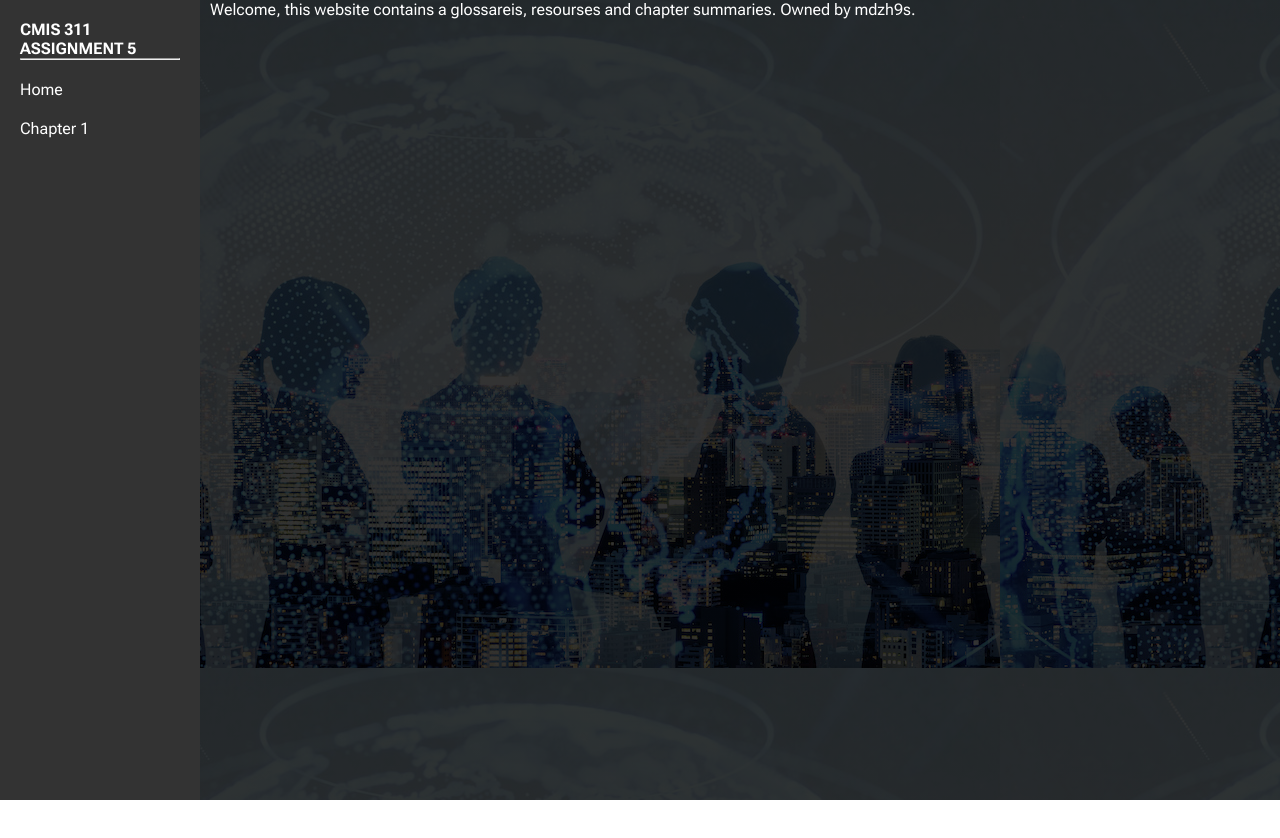
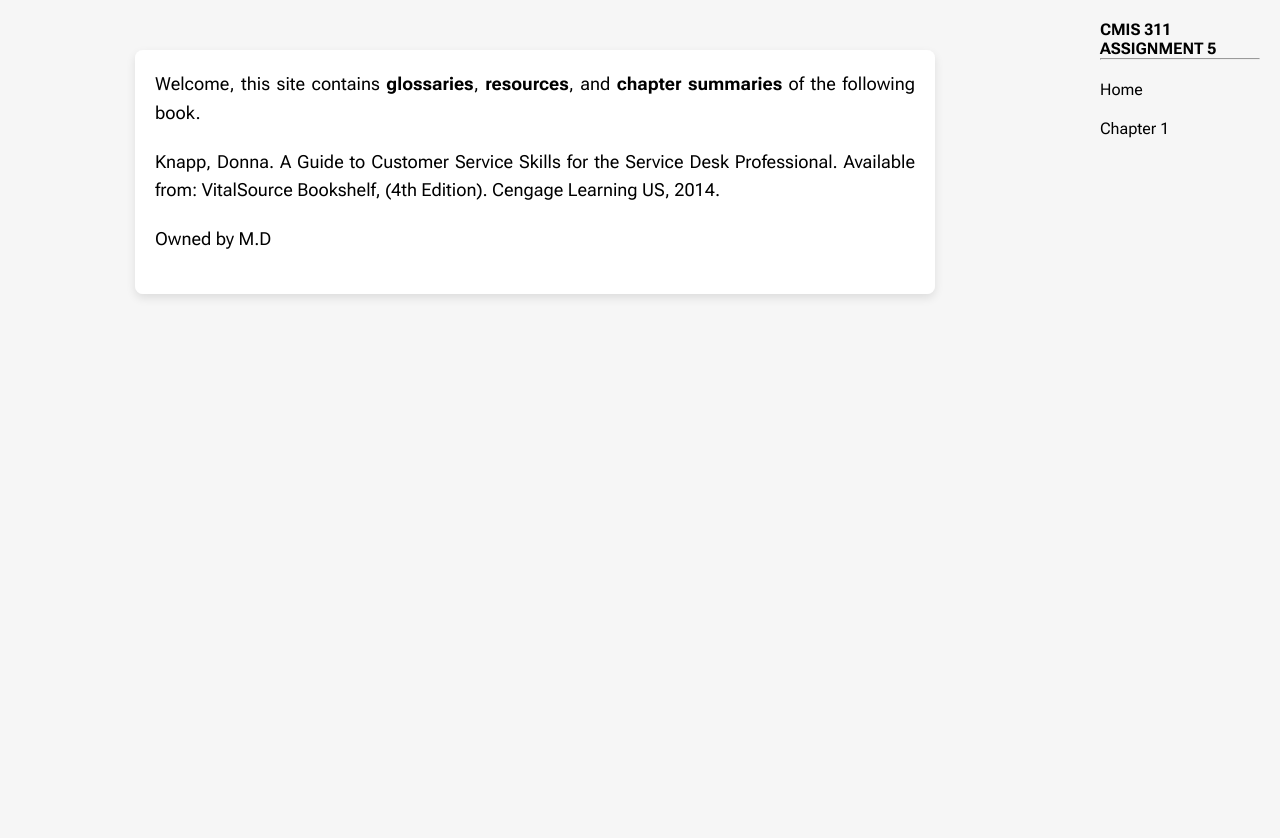
Before and after one commit to MDZh9s/CMIS311_5ASSIGNMENT, a plain HTML site: page index.html in a window 1280 px wide. Before the commit the page ends 800 px from the top, so only its background shows below. Drawn offline with Linux system fonts and the light colour scheme.

Commit message:
base style

```diff
--- a/index.html
+++ b/index.html
@@ -3,31 +3,71 @@
 <head>
    <link rel="preconnect" href="https://fonts.googleapis.com">
    <link rel="preconnect" href="https://fonts.gstatic.com" crossorigin>
-   <link href="https://fonts.googleapis.com/css2?family=Roboto+Flex:opsz,wght@8..144,100..1000&display=swap" rel="stylesheet">
+   <link href="https://fonts.googleapis.com/css2?family=Roboto+Flex:wght@300;400;700&display=swap" rel="stylesheet">
    <meta charset="UTF-8">
    <meta name="viewport" content="width=device-width, initial-scale=1.0">
-   <title>Static Vertical Nav</title>
+   <title>CMIS 311 | HOME</title>
+   <link rel="stylesheet" href="styles.css">
+   <script src="templating.js" defer></script>
+
+   <style>
+      /* General Page Styles */
+      body {
+         font-family: "Roboto Flex", sans-serif;
+         padding-right: 210px;
+         color: black;
+         background-color: rgba(219, 219, 219, 0.226);
+         background-size: cover;
+         background-position: center;
+         background-repeat: no-repeat;
+         height: 100vh;
+         margin: 0;
+      }
+
+      /* Main Content */
+      .main-content {
+         max-width: 800px;
+         margin: 50px auto;
+         padding: 20px;
+         background: rgba(255, 255, 255, 0.998);
+         border-radius: 8px;
+         box-shadow: 0px 4px 10px rgba(0, 0, 0, 0.1);
+      }
+
+      /* Paragraph Styling */
+      .paragraph {
+         font-size: 18px;
+         line-height: 1.6;
+         margin-bottom: 20px;
+         text-align: justify;
+      }
+
+      /* Strong emphasis */
+      .paragraph strong {
+         font-weight: bold;
+      }
+
+      /* Italic emphasis */
+      .paragraph em {
+         font-style: italic;
+      }
+   </style>
 </head>
-<div id="nav-template"></div>
 <body>
+   <div id="nav-template"></div>
+
    <main class="main-content">
-      Welcome, this website contains a glossareis, resourses and chapter summaries. Owned by mdzh9s.
+      <div class="paragraph">
+         Welcome, this site contains <strong>glossaries</strong>, <strong>resources</strong>, and <strong>chapter summaries</strong> of the following book.
+      </div>
 
+      <div class="paragraph">
+         Knapp, Donna. A Guide to Customer Service Skills for the Service Desk Professional. Available from: VitalSource Bookshelf, (4th Edition). Cengage Learning US, 2014.
+      </div>
+
+      <div class="paragraph">
+         Owned by M.D
+      </div>
    </main>
-   <script src="templating.js"></script>
-   <style src="styles.css"></style>
 </body>
 </html>
-<style>
-   body {
-      padding-left: 210px;
-      color: white;
-      background: linear-gradient(rgba(0, 0, 0, 0.799), rgba(0, 0, 0, 0.799)),
-         url('background.png') !important;
-      background-size: cover;
-      background-position: center;
-      background-repeat: no-repeat;
-      height: 100vh;
-      margin: 0;
-   }
-</style>
--- a/templating.js
+++ b/templating.js
@@ -10,11 +10,11 @@ document.addEventListener("DOMContentLoaded", function () {
          .nav {
             width: 200px;
             height: 100vh;
-            background-color: #333;
-            color: white;
+            background-color: #white;
+            color: black;
             padding: 20px;
             position: fixed;
-            left: 0;
+            right: 0;
             top: 0;
          }
          .nav ul {
@@ -24,8 +24,13 @@ document.addEventListener("DOMContentLoaded", function () {
             margin: 20px 0;
          }
          .nav ul li a {
-            color: white;
+            color: black;
             text-decoration: none;
+            transition: color 0.3s ease, text-decoration 0.3s ease;
+         }
+         .nav ul li a:hover {
+            color: #007BFF;
+            text-decoration: underline;
          }
       </style>
 
@@ -33,8 +38,8 @@ document.addEventListener("DOMContentLoaded", function () {
          <strong>CMIS 311 ASSIGNMENT 5</strong>
          <hr>
          <ul>
-            <li><a href="#">Home</a></li>
-            <li><a href="#">Chapter 1</a></li>
+            <li><a href="index.html">Home</a></li>
+            <li><a href="ch1.html">Chapter 1</a></li>
          </ul>
       </nav>
    `;
```
Also changed, not shown: ch1.html (added, +71 -0 lines).
